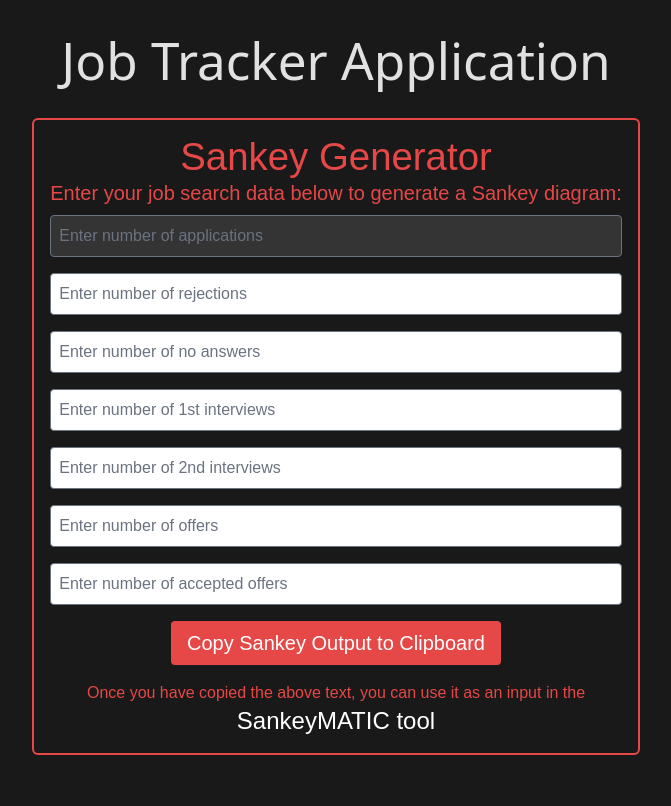
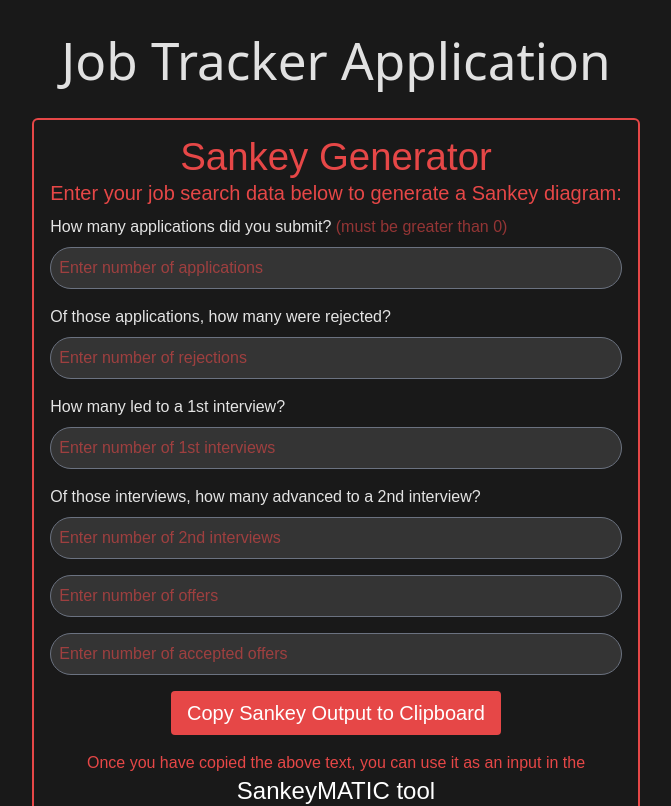
Before and after one commit to JsonLevine/job-tracker, a React (Vite) app: page / in a window 1280 px wide. Shown: the top 806 px of the page, without its empty margins (304-975 px from the left). Built offline with nearby package versions, Linux system fonts and the light colour scheme; a web font is replaced by a local one; what tailwindcss-animated would draw is missing.

Commit message:
Update SankeyGenerator.jsx

```diff
--- a/src/components/SankeyGenerator.jsx
+++ b/src/components/SankeyGenerator.jsx
@@ -10,10 +10,16 @@ function SankeyGenerator() {
         <label className="text-xl mb-2">
           Enter your job search data below to generate a Sankey diagram:
         </label>
+        <div className="w-full flex flex-row justify-start">
+          <label className="text-stronghold-platinum mb-2">
+            How many applications did you submit?
+            <span className="text-stronghold-red/60"> (must be greater than 0)</span>
+          </label>
+        </div>
         <input
           type="number"
           placeholder="Enter number of applications"
-          className="mb-4 w-full p-2 border rounded bg-stronghold-jet text-stronghold-red focus:border-stronghold-red focus:ring-stronghold-red"
+          className="form-input rounded-full mb-4 w-full p-2 border placeholder-stronghold-red/60 bg-stronghold-jet text-stronghold-red focus:border-stronghold-red focus:ring-stronghold-red"
           value={data.applications || ''}
           onChange={(e) => {
             const value = parseInt(e.target.value, 10);
@@ -22,10 +28,15 @@ function SankeyGenerator() {
             }
           }}
         />
+        <div className="w-full flex flex-row justify-start">
+          <label className="text-stronghold-platinum mb-2">
+            Of those <strong className="text-stronghold-red">{data.applications}</strong> applications, how many were rejected?
+          </label>
+        </div>
         <input
           type="number"
           placeholder="Enter number of rejections"
-          className="mb-4 w-full p-2 border rounded"
+          className="form-input rounded-full mb-4 w-full p-2 border placeholder-stronghold-red/60 bg-stronghold-jet text-stronghold-red focus:border-stronghold-red focus:ring-stronghold-red"
           value={data.rejections || ''}
           onChange={(e) => {
             const value = parseInt(e.target.value, 10);
@@ -34,22 +45,15 @@ function SankeyGenerator() {
             }
           }}
         />
-        <input
-          type="number"
-          placeholder="Enter number of no answers"
-          className="mb-4 w-full p-2 border rounded"
-          value={data.noAnswers || ''}
-          onChange={(e) => {
-            const value = parseInt(e.target.value, 10);
-            if (value > 0) {
-              setData({ ...data, noAnswers: value });
-            }
-          }}
-        />
+         <div className="w-full flex flex-row justify-start">
+          <label className="text-stronghold-platinum mb-2">
+            How many led to a 1st interview?
+          </label>
+        </div>
         <input
           type="number"
           placeholder="Enter number of 1st interviews"
-          className="mb-4 w-full p-2 border rounded"
+          className="form-input rounded-full mb-4 w-full p-2 border placeholder-stronghold-red/60 bg-stronghold-jet text-stronghold-red focus:border-stronghold-red focus:ring-stronghold-red"
           value={data.firstInterviews || ''}
           onChange={(e) => {
             const value = parseInt(e.target.value, 10);
@@ -58,10 +62,15 @@ function SankeyGenerator() {
             }
           }}
         />
+        <div className="w-full flex flex-row justify-start">
+          <label className="text-stronghold-platinum mb-2">
+            Of those <strong className="text-stronghold-red">{data.firstInterviews}</strong> interviews, how many advanced to a 2nd interview?
+          </label>
+        </div>
         <input
           type="number"
           placeholder="Enter number of 2nd interviews"
-          className="mb-4 w-full p-2 border rounded"
+          className="form-input rounded-full mb-4 w-full p-2 border placeholder-stronghold-red/60 bg-stronghold-jet text-stronghold-red focus:border-stronghold-red focus:ring-stronghold-red"
           value={data.secondInterviews || ''}
           onChange={(e) => {
             const value = parseInt(e.target.value, 10);
@@ -73,7 +82,7 @@ function SankeyGenerator() {
         <input
           type="number"
           placeholder="Enter number of offers"
-          className="mb-4 w-full p-2 border rounded"
+          className="form-input rounded-full mb-4 w-full p-2 border placeholder-stronghold-red/60 bg-stronghold-jet text-stronghold-red focus:border-stronghold-red focus:ring-stronghold-red"
           value={data.offers || ''}
           onChange={(e) => {
             const value = parseInt(e.target.value, 10);
@@ -85,7 +94,7 @@ function SankeyGenerator() {
         <input
           type="number"
           placeholder="Enter number of accepted offers"
-          className="mb-4 w-full p-2 border rounded"
+          className="form-input rounded-full mb-4 w-full p-2 border placeholder-stronghold-red/60 bg-stronghold-jet text-stronghold-red focus:border-stronghold-red focus:ring-stronghold-red"
           value={data.accepted || ''}
           onChange={(e) => {
             const value = parseInt(e.target.value, 10);
@@ -99,14 +108,18 @@ function SankeyGenerator() {
          .txt preview
           <pre className="bg-gray-100 p-2 rounded text-left">
             {/* Only show lines for non-zero values */}
-            {data.applications ? `Applications [${data.applications}] 1st Interviews` : ''}
+            {data.firstInterviews ? `Applications [${data.firstInterviews}] 1st Interviews` : ''}
             {data.rejections ? `\nApplications [${data.rejections}] Rejected` : ''}
-            {data.noAnswers ? `\nApplications [${data.noAnswers}] No Answer` : ''}
+            {(data.rejections && data.firstInterviews) ? `\nApplications [${data.applications - data.rejections - data.firstInterviews}] No Answer` : ''}
             {`\n`}
             {data.firstInterviews ? `\n1st Interviews [${data.secondInterviews}] 2nd Interviews` : ''}
             {data.firstInterviews ? `\n1st Interviews [${data.firstInterviews - data.secondInterviews}] No Offer` : ''}
             {`\n`}
-            {data.secondInterviews ? `\n2nd Interviews [${data.secondInterviews}] Offers` : ''}
+            {data.secondInterviews ? `\n2nd Interviews [${data.threePlusInterviews}] 3+ Interviews` : ''}
+            {data.secondInterviews ? `\n2nd Interviews [${data.secondInterviews - data.threePlusInterviews}] No Offer` : ''}
+            {`\n`}
+            {data.threePlusInterviews ? `\n3+ Interviews [${data.offers}] Offers` : ''}
+            {data.threePlusInterviews ? `\n3+ Interviews [${data.threePlusInterviews - data.offers}] No Offer` : ''}
             {`\n`}
             {data.offers ? `\nOffers [${data.accepted}] Accepted` : ''}
             {data.offers ? `\nOffers [${data.offers - data.accepted}] Declined` : ''}
@@ -148,14 +161,18 @@ export default SankeyGenerator
 
 // Sample Job Search diagram:
 
-// Applications [4] 1st Interviews
+// Applications [10] 1st Interviews
 // Applications [9] Rejected
-// Applications [4] No Answer
+// Applications [4] Ignored
 
-// 1st Interviews [2] 2nd Interviews
+// 1st Interviews [8] 2nd Interviews
 // 1st Interviews [2] No Offer
 
-// 2nd Interviews [2] Offers
+// 2nd Interviews [6] 3+ Interviews
+// 2nd Interviews [2] No Offer
+
+// 3+ Interviews [2] Offers
+// 3+ Interviews [4] No Offer
 
 // Offers [1] Accepted
 // Offers [1] Declined
```
